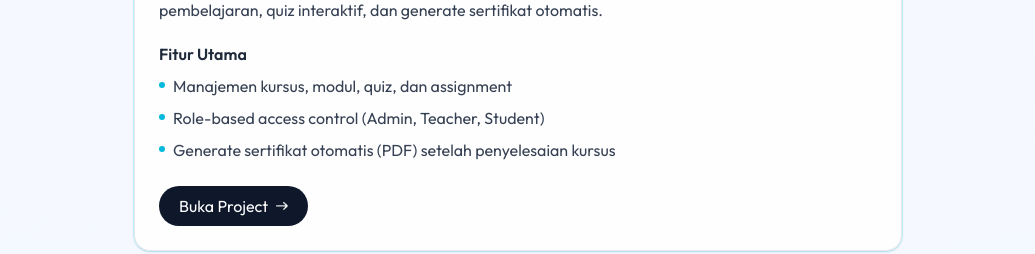
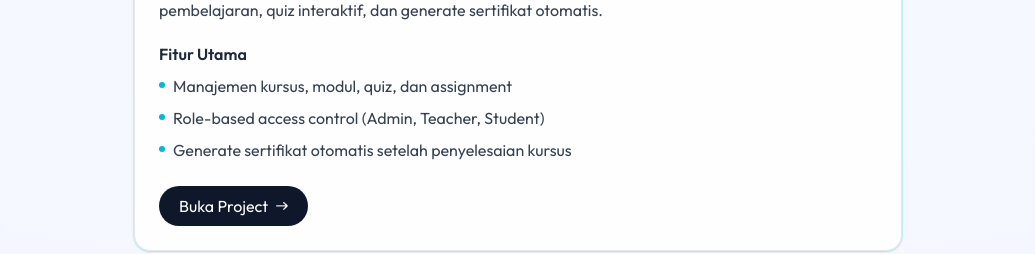
Before and after one commit to HendraMaajid/web-portofolio, a Next.js app: page / in a window 1280 px wide. Shown: the part 2400-2654 px from the top of the page, without its empty margins (122-1157 px from the left). Built offline with nearby package versions, Linux system fonts and the light colour scheme; a web font is replaced by a local one.

Commit message:
chore: remove redundant PDF format mentions from project feature descriptions

```diff
--- a/src/assets/assets.js
+++ b/src/assets/assets.js
@@ -86,12 +86,12 @@ export const workData = [
         featuresId: [
             'Manajemen kursus, modul, quiz, dan assignment',
             'Role-based access control (Admin, Teacher, Student)',
-            'Generate sertifikat otomatis (PDF) setelah penyelesaian kursus'
+            'Generate sertifikat otomatis setelah penyelesaian kursus'
         ],
         featuresEn: [
             'Course, module, quiz, and assignment management',
             'Role-based access control (Admin, Teacher, Student)',
-            'Automatic certificate generation (PDF) upon course completion',
+            'Automatic certificate generation upon course completion',
             'Link GitHub : https://github.com/HendraMaajid/eduplatform'
         ],
         bgImage: 'https://raw.githubusercontent.com/HendraMaajid/eduplatform/main/image/home.png',
```
